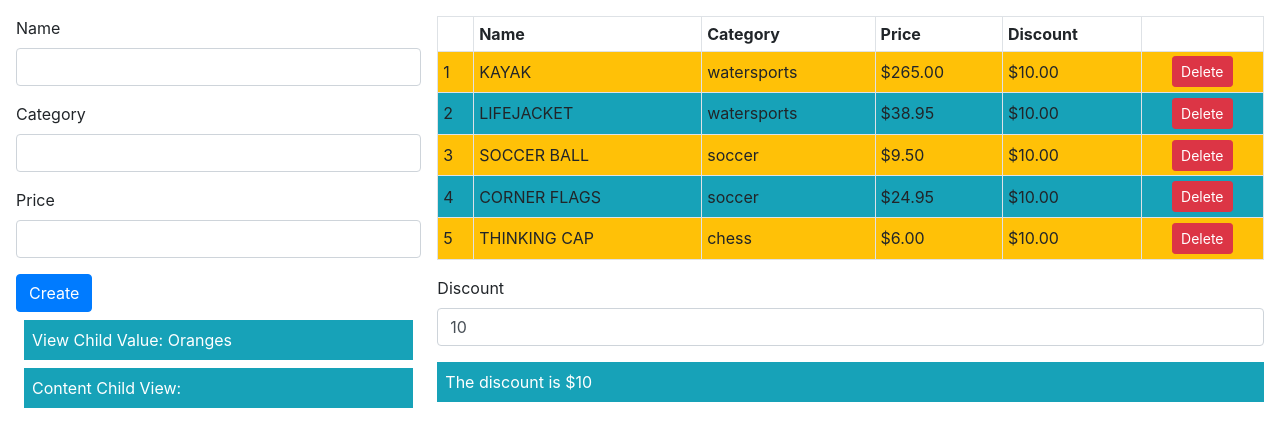
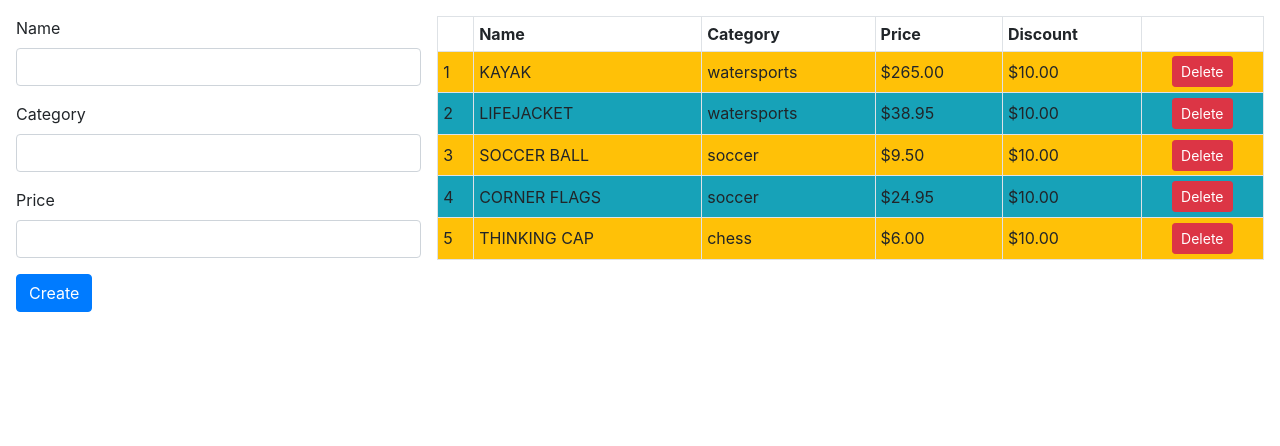
Before and after one commit to allotisam/ProAngular6, an Angular app: page / in a window 1280 px wide. Shown: the top 446 px of the page. Built offline with nearby package versions, Linux system fonts and the light colour scheme.

Commit message:
Ch21 - Preparing the Example Project

```diff
--- a/src/app/productForm.component.html
+++ b/src/app/productForm.component.html
@@ -18,9 +18,9 @@
     </button>
 </form>
 
-<div class="bg-info text-white m-2 p-2">
+<!-- <div class="bg-info text-white m-2 p-2">
     View Child Value: <span paDisplayValue></span>
 </div>
 <div class="bg-info text-white m-2 p-2">
     Content Child View: <ng-content></ng-content>
-</div>
+</div> -->
--- a/src/app/productTable.component.html
+++ b/src/app/productTable.component.html
@@ -25,5 +25,5 @@
     </tbody>
 </table>
 
-<paDiscountEditor></paDiscountEditor>
-<paDiscountDisplay></paDiscountDisplay>
+<!-- <paDiscountEditor></paDiscountEditor>
+<paDiscountDisplay></paDiscountDisplay> -->
```
